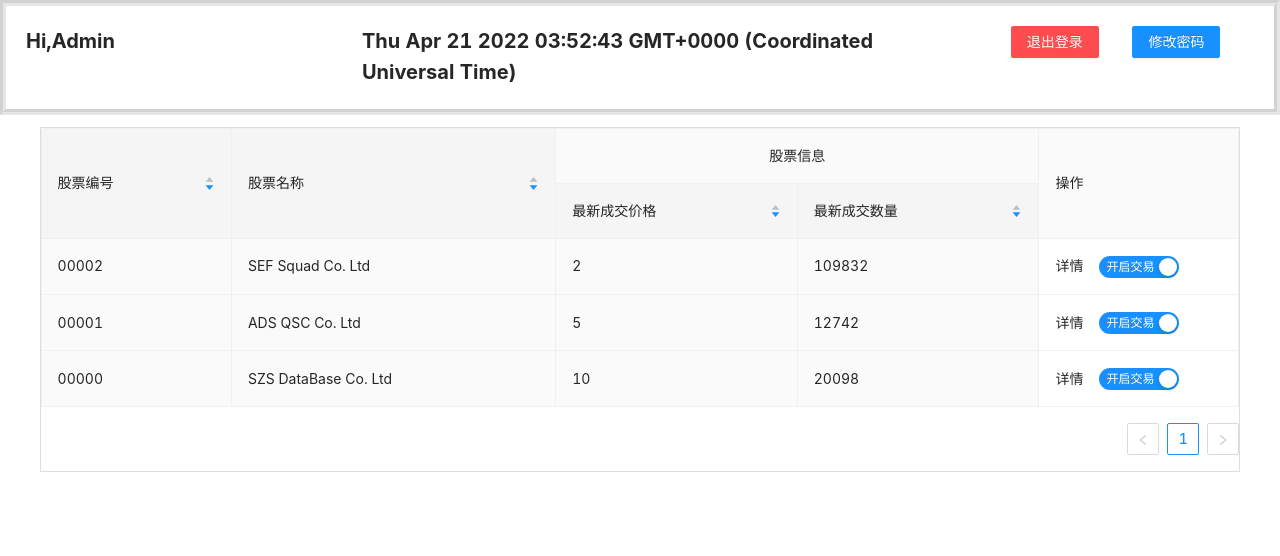
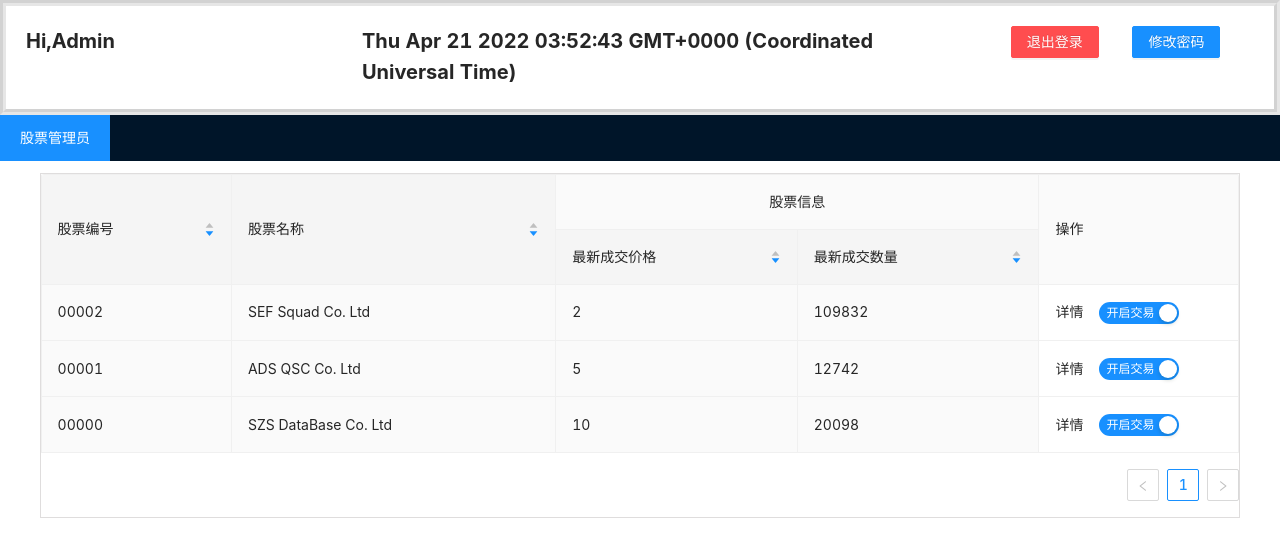
Before and after one commit to chenxw02/stock-trading-system-frontend-2022, a React (Create React App) app: page /admin in a window 1280 px wide. Shown: the top 556 px of the page. Built offline with nearby package versions, Linux system fonts and the light colour scheme.

Commit message:
add menu in AdminPage

```diff
--- a/src/page/AdminPage/AdminPage.js
+++ b/src/page/AdminPage/AdminPage.js
@@ -1,6 +1,7 @@
 import {LockOutlined} from "@ant-design/icons";
 import './AdminPage.css';
 import { Table, Button, Space, Modal, Descriptions, Switch, Input, InputNumber, message, Menu } from 'antd';
+import {Link} from 'react-router-dom'
 import { useState } from 'react';
 const { Column, ColumnGroup } = Table;
 
@@ -175,6 +176,12 @@ function AdminPage() {
 
         </div>
 
+        <Menu theme="dark" mode="horizontal" defaultSelectedKeys={['1']}>
+            <Menu.Item key="1">
+            <Link to="/admin">股票管理员</Link>
+            </Menu.Item>
+        </Menu>
+
         <div className='admin_table_back'>
             <Table  dataSource={data} className="admin_table" bordered="true">
                 <Column title="股票编号"  dataIndex="id" defaultSortOrder="descend" sorter={(a, b) => a.id - b.id} />
```
